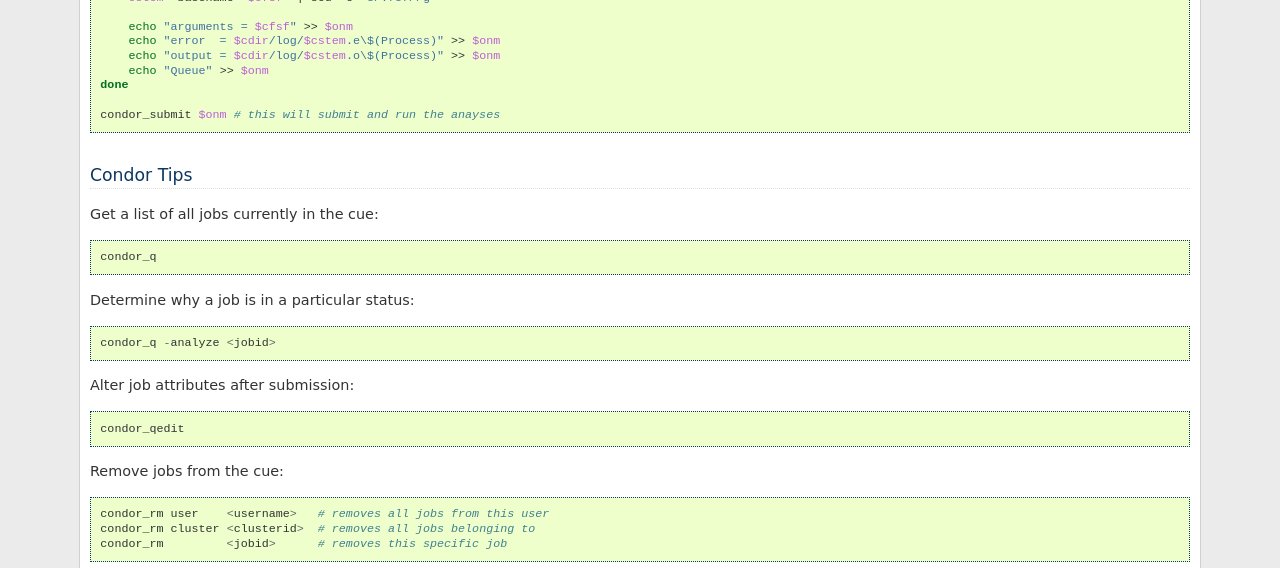
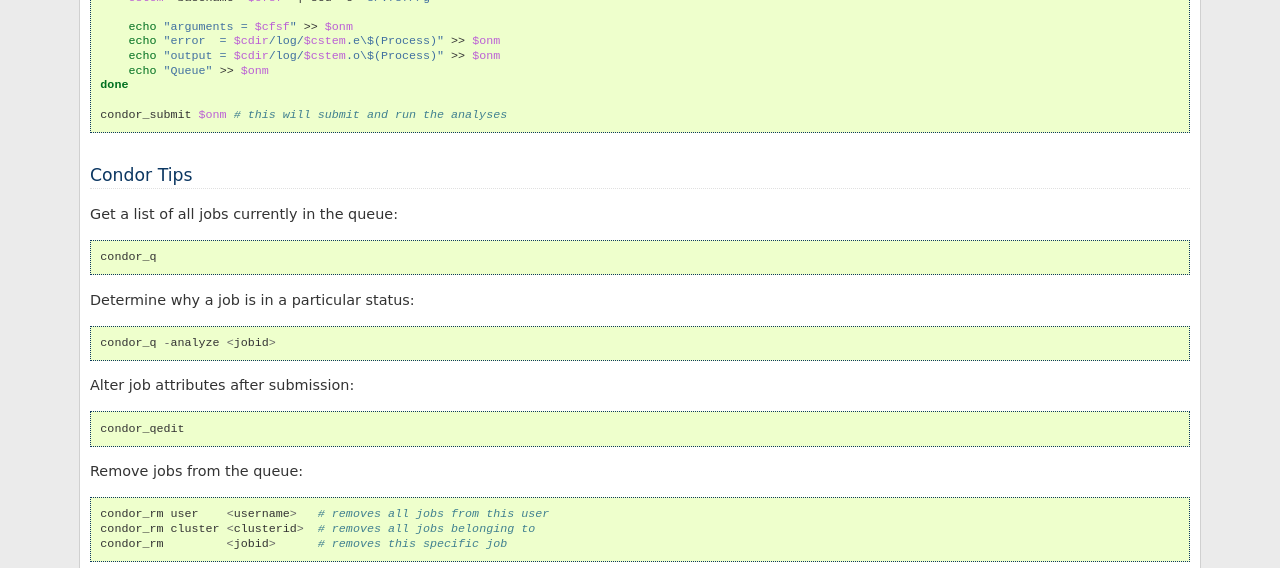
Before and after one commit to psychoinformatics-de/ipsy-docs, a Sphinx documentation site: the page built from source/userdoc/condor.rst, in a window 1280 px wide. Shown: the part 1582-2150 px from the top of the page. Built offline with Sphinx 7.4.7, drawn with Linux system fonts in a browser that asks for light colours; formulas are drawn with MathJax 3.

Commit message:
Fix typos

```diff
--- a/source/userdoc/condor.rst
+++ b/source/userdoc/condor.rst
@@ -110,12 +110,12 @@
         echo "Queue" >> $onm
     done
 
-    condor_submit $onm # this will submit and run the anayses
+    condor_submit $onm # this will submit and run the analyses
 
 Condor Tips
 ===========
 
-Get a list of all jobs currently in the cue::
+Get a list of all jobs currently in the queue::
 
     condor_q
 
@@ -127,7 +127,7 @@
 
   condor_qedit
 
-Remove jobs from the cue::
+Remove jobs from the queue::
 
     condor_rm user    <username>   # removes all jobs from this user
     condor_rm cluster <clusterid>  # removes all jobs belonging to
```
